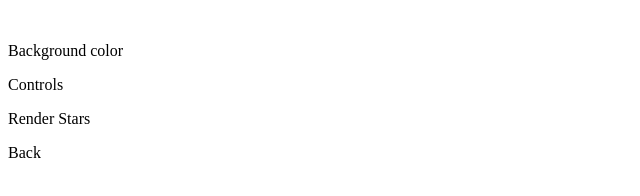
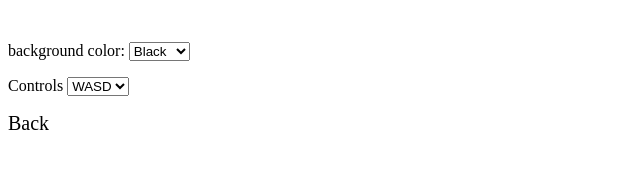
Before and after one commit to codemaker4/IBM-game-development, a plain HTML site: page settings.html in a window 1280 px wide. Shown: the whole page, without its empty margins (0-640 px from the left). Drawn offline with Linux system fonts and the light colour scheme.

Commit message:
commit settings

```diff
--- a/settings.html
+++ b/settings.html
@@ -6,14 +6,33 @@
     <title>settings</title>
   </head>
   <body>
-    <p>Background color</p>
-    <p>Controls</p>
-    <p>Render Stars</p>
-    <p>Back</p>
+    <p>background color:
+    <select>
+      <option value="black">Black</option>
+      <option value="white">White</option>
+      <option value="blue">Blue</option>
+      <option value="yellow">Yellow</option>
+    </select>
+  </p>
+    <p>Controls
+    <select>
+      <option value="wasd">WASD</option>
+      <option value="arows">↑↓←→</option>
+    </select>
+  </p>
+    <a href="index.html">Back</a>
 <style media="screen">
   body {
     padding: 0px;
-
+  }
+  a {
+    text-decoration: none;
+    color: black;
+    font-size: 20px;
+  }
+  a:hover {
+    transition: 0.5s;
+    color: red;
   }
 </style>
   </body>
```
